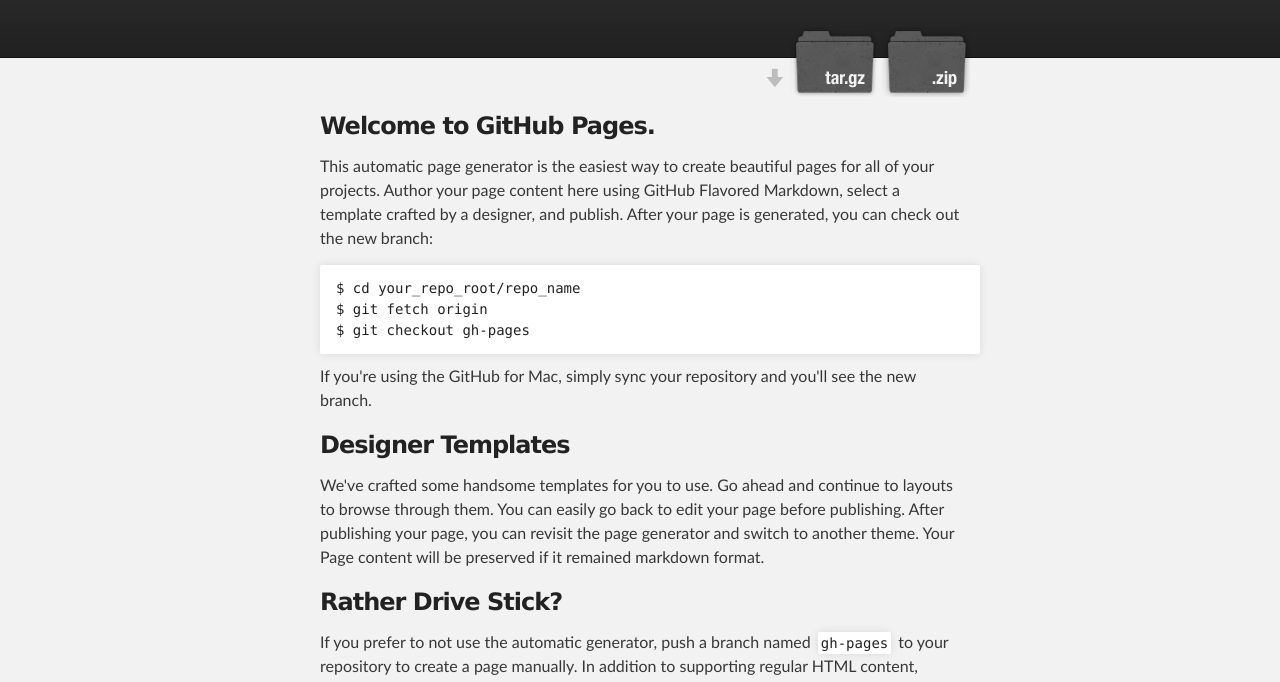
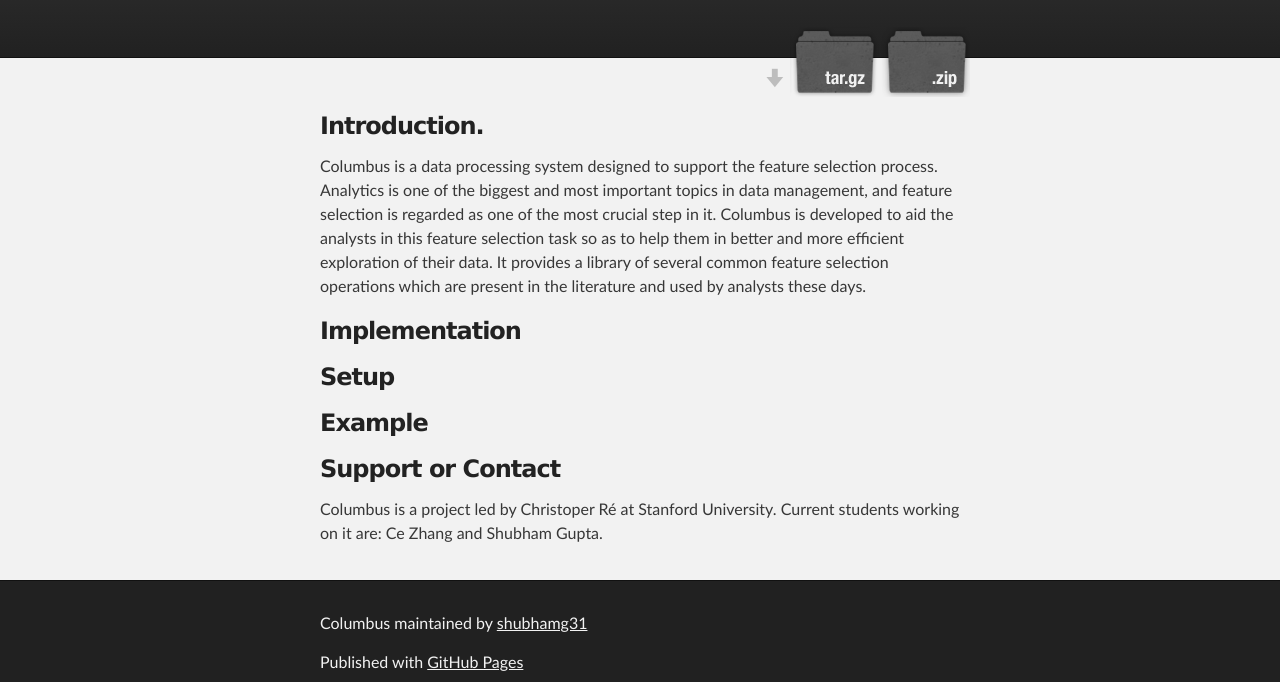
Before and after one commit to shubhamg31/columbus_julia, a plain HTML site: page index.html in a window 1280 px wide. Shown: the part 116-798 px from the top of the page. Drawn offline with Linux system fonts and the light colour scheme.

```diff
--- a/index.html
+++ b/index.html
@@ -32,36 +32,23 @@
     <div id="main_content_wrap" class="outer">
       <section id="main_content" class="inner">
         <h3>
-<a id="welcome-to-github-pages" class="anchor" href="#welcome-to-github-pages" aria-hidden="true"><span class="octicon octicon-link"></span></a>Welcome to GitHub Pages.</h3>
+<a id="introduction" class="anchor" href="#introduction" aria-hidden="true"><span class="octicon octicon-link"></span></a>Introduction.</h3>
 
-<p>This automatic page generator is the easiest way to create beautiful pages for all of your projects. Author your page content here using GitHub Flavored Markdown, select a template crafted by a designer, and publish. After your page is generated, you can check out the new branch:</p>
-
-<pre><code>$ cd your_repo_root/repo_name
-$ git fetch origin
-$ git checkout gh-pages
-</code></pre>
-
-<p>If you're using the GitHub for Mac, simply sync your repository and you'll see the new branch.</p>
+<p>Columbus is a data processing system designed to support the feature selection process. Analytics is one of the biggest and most important topics in data  management, and feature selection is regarded as one of the most crucial step in it. Columbus is developed to aid the analysts in this feature selection task so as to help them in better and more efficient exploration of their data. It provides a library of several common feature selection operations which are present in the literature and used by analysts these days.</p>
 
 <h3>
-<a id="designer-templates" class="anchor" href="#designer-templates" aria-hidden="true"><span class="octicon octicon-link"></span></a>Designer Templates</h3>
-
-<p>We've crafted some handsome templates for you to use. Go ahead and continue to layouts to browse through them. You can easily go back to edit your page before publishing. After publishing your page, you can revisit the page generator and switch to another theme. Your Page content will be preserved if it remained markdown format.</p>
+<a id="implementation" class="anchor" href="#implementation" aria-hidden="true"><span class="octicon octicon-link"></span></a>Implementation</h3>
 
 <h3>
-<a id="rather-drive-stick" class="anchor" href="#rather-drive-stick" aria-hidden="true"><span class="octicon octicon-link"></span></a>Rather Drive Stick?</h3>
-
-<p>If you prefer to not use the automatic generator, push a branch named <code>gh-pages</code> to your repository to create a page manually. In addition to supporting regular HTML content, GitHub Pages support Jekyll, a simple, blog aware static site generator written by our own Tom Preston-Werner. Jekyll makes it easy to create site-wide headers and footers without having to copy them across every page. It also offers intelligent blog support and other advanced templating features.</p>
+<a id="setup" class="anchor" href="#setup" aria-hidden="true"><span class="octicon octicon-link"></span></a>Setup</h3>
 
 <h3>
-<a id="authors-and-contributors" class="anchor" href="#authors-and-contributors" aria-hidden="true"><span class="octicon octicon-link"></span></a>Authors and Contributors</h3>
-
-<p>You can <a href="https://github.com/blog/821" class="user-mention">@mention</a> a GitHub username to generate a link to their profile. The resulting <code>&lt;a&gt;</code> element will link to the contributor's GitHub Profile. For example: In 2007, Chris Wanstrath (<a href="https://github.com/defunkt" class="user-mention">@defunkt</a>), PJ Hyett (<a href="https://github.com/pjhyett" class="user-mention">@pjhyett</a>), and Tom Preston-Werner (<a href="https://github.com/mojombo" class="user-mention">@mojombo</a>) founded GitHub.</p>
+<a id="example" class="anchor" href="#example" aria-hidden="true"><span class="octicon octicon-link"></span></a>Example</h3>
 
 <h3>
 <a id="support-or-contact" class="anchor" href="#support-or-contact" aria-hidden="true"><span class="octicon octicon-link"></span></a>Support or Contact</h3>
 
-<p>Having trouble with Pages? Check out the documentation at <a href="https://help.github.com/pages">https://help.github.com/pages</a> or contact <a href="mailto:support@github.com">support@github.com</a> and we’ll help you sort it out.</p>
+<p>Columbus is a project led by Christoper Ré at Stanford University. Current students working on it are: Ce Zhang and Shubham Gupta.</p>
       </section>
     </div>
 
```
Also changed, not shown: params.json (+1 -1 lines).
